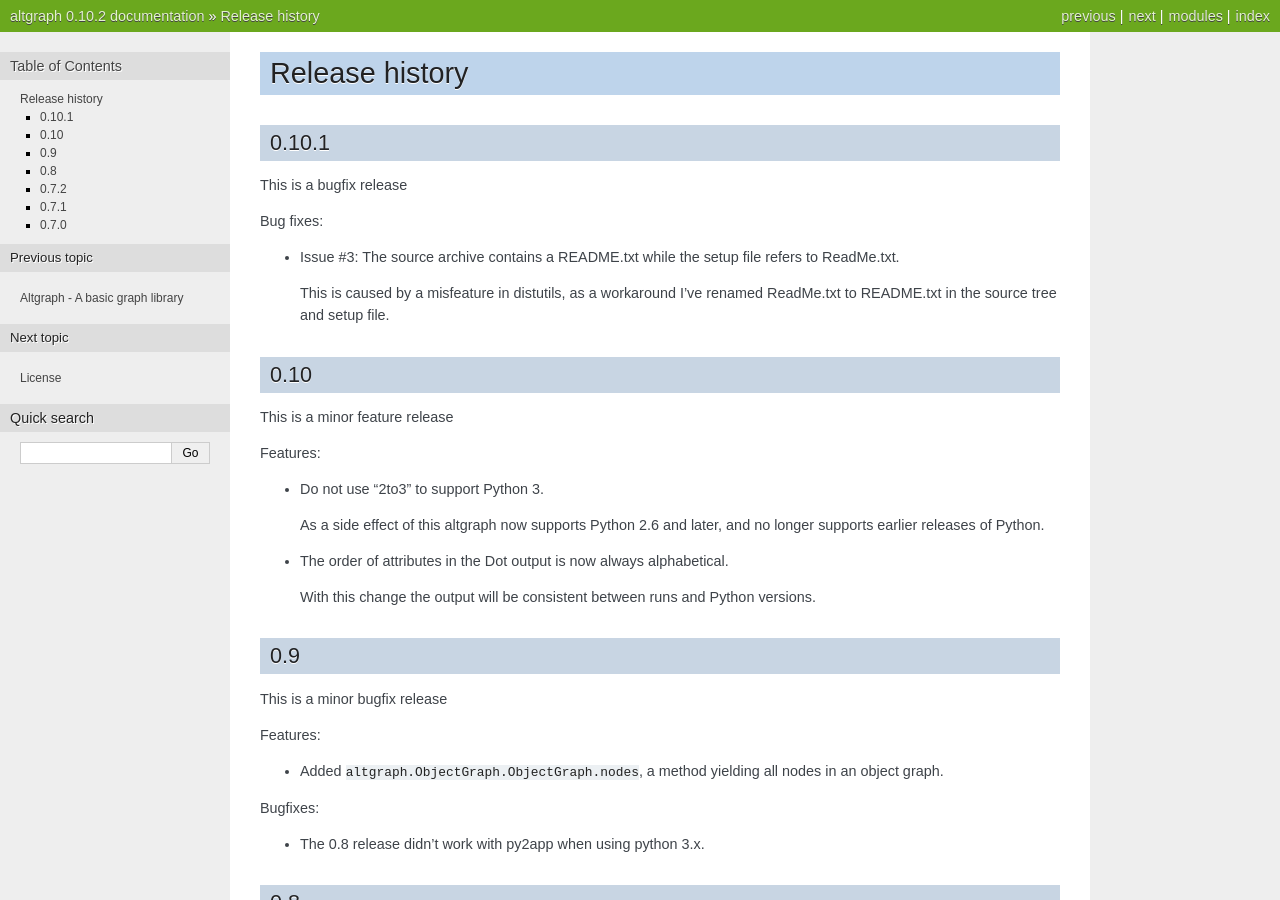
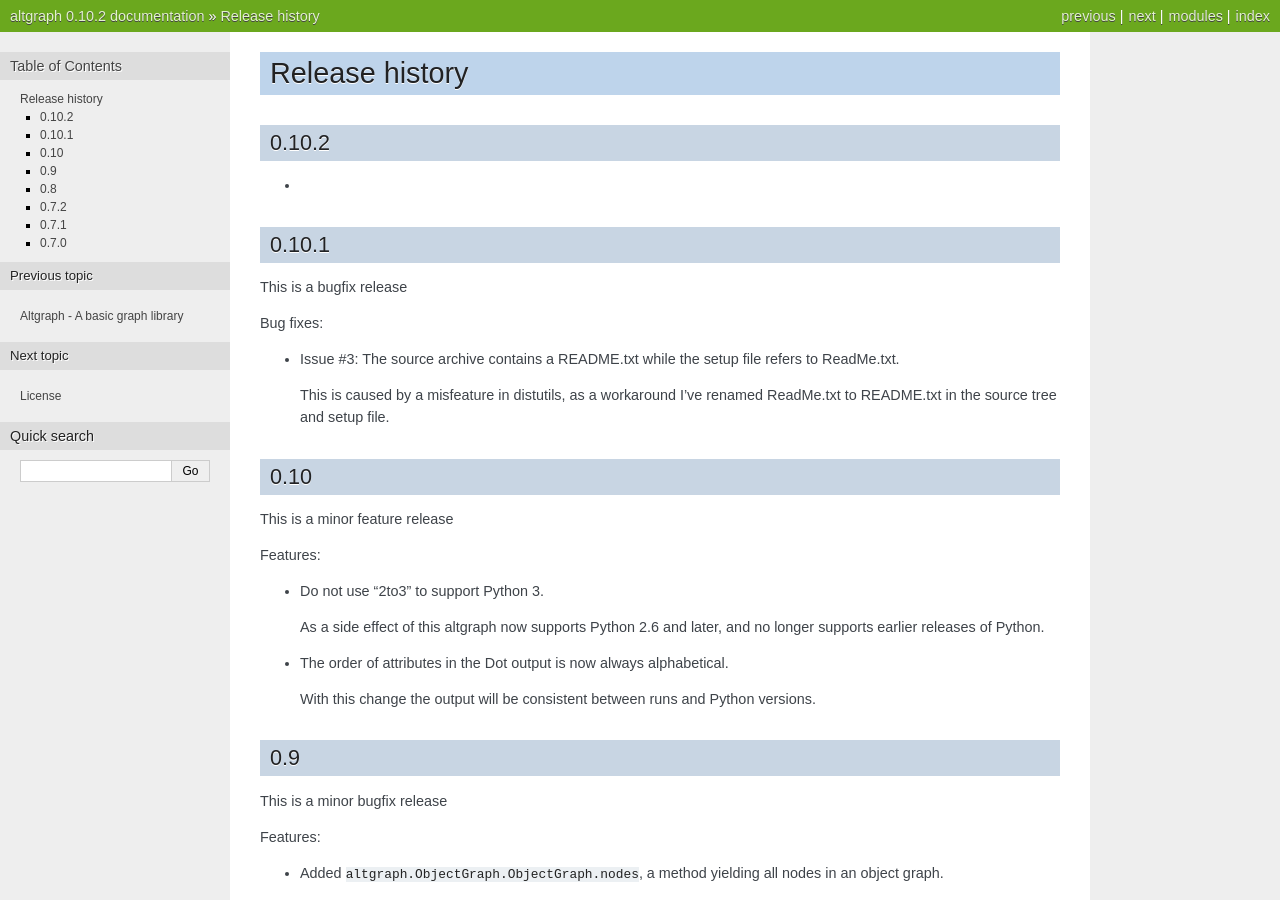
Before and after one commit to ronaldoussoren/altgraph, a Sphinx documentation site: the page built from doc/changelog.rst, in a window 1280 px wide and 900 px high. Built offline with Sphinx 7.4.7, drawn with Linux system fonts in a browser that asks for light colours.

Commit message:
Add changelog section for 0.10.2

```diff
--- a/doc/changelog.rst
+++ b/doc/changelog.rst
@@ -1,5 +1,10 @@
 Release history
 ===============
+
+0.10.2
+------
+
+-
 
 0.10.1
 ------
```
